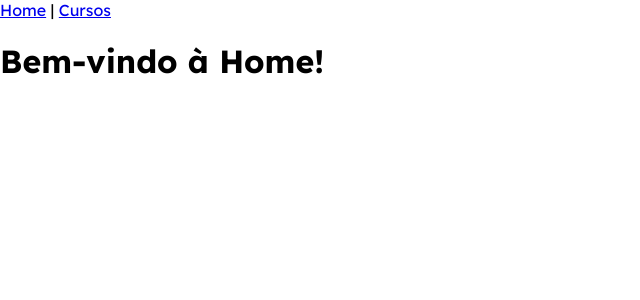
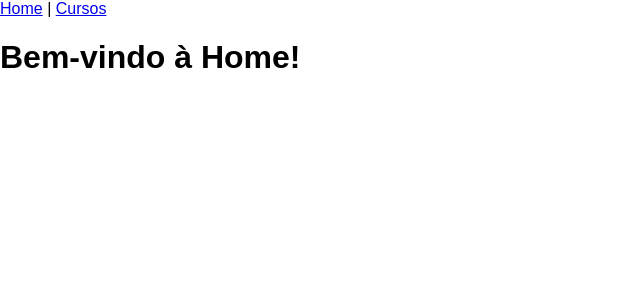
Before and after one commit to santanasara/school-management-app, an Angular app in the folder frontend/: page / in a window 1280 px wide. Shown: the top 300 px of the page, without its empty margins (0-640 px from the left). Built offline with nearby package versions, Linux system fonts and the light colour scheme.

Commit message:
chore: configurando o material e o tailwind (#2)

```diff
--- a/frontend/package.json
+++ b/frontend/package.json
@@ -28,12 +28,15 @@
     "@angular/cli": "^19.2.12",
     "@angular/compiler-cli": "^19.2.0",
     "@types/jasmine": "~5.1.0",
+    "autoprefixer": "^10.4.21",
     "jasmine-core": "~5.6.0",
     "karma": "~6.4.0",
     "karma-chrome-launcher": "~3.2.0",
     "karma-coverage": "~2.2.0",
     "karma-jasmine": "~5.1.0",
     "karma-jasmine-html-reporter": "~2.1.0",
+    "postcss": "^8.5.3",
+    "tailwindcss": "^4.1.7",
     "typescript": "~5.7.2"
   }
 }
--- a/frontend/src/styles.css
+++ b/frontend/src/styles.css
@@ -1,6 +1,10 @@
 /* You can add global styles to this file, and also import other style files */
 @import '@angular/material/prebuilt-themes/indigo-pink.css';
 @import url('https://fonts.googleapis.com/css2?family=Lexend:wght@100..900&display=swap');
+@tailwind base;
+@tailwind components;
+@tailwind utilities;
+
 html, body { height: 100%; }
 body {
     margin: 0;
--- /dev/null
+++ b/frontend/tailwind.config.js
@@ -0,0 +1,10 @@
+/** @type {import('tailwindcss').Config} */
+module.exports = {
+  content: [
+    "./src/**/*.{html,ts}",
+  ],
+  theme: {
+    extend: {},
+  },
+  plugins: [],
+};
```
Also changed, not shown: frontend/postcss.config.js (added), 1 other file (tests, documents, lock files or other folders).
